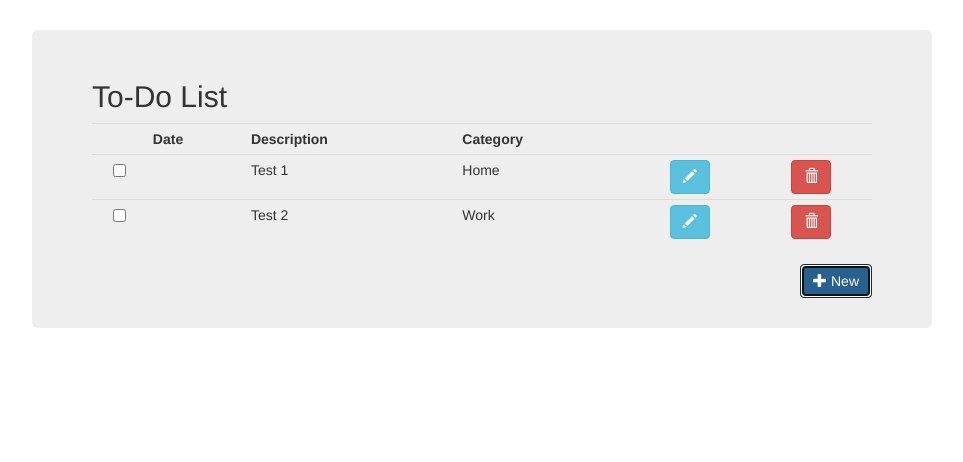
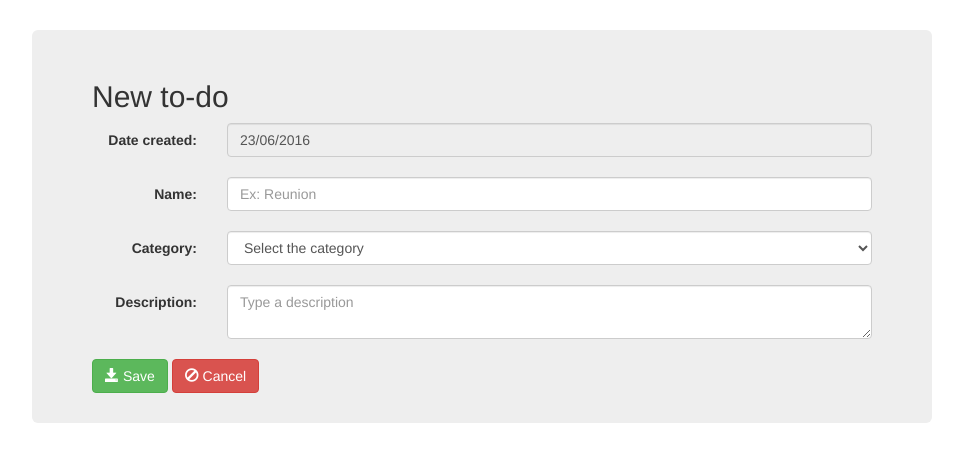
Before and after one commit to mauriciomedeiros/sb-todo-list, a website: page app/index.html at #/to-dos in a window 1280 px wide. Both pictures are taken after a click on the button "New". Shown: the whole page, without its empty margins (158-1121 px from the left). Drawn offline with nearby package versions, Linux system fonts and the light colour scheme; some packages are replaced by stand-ins of ours.

Commit message:
- Add form to create new todo. - Implementation of the save, canceal and new

```diff
--- a/app/js/controller/todoListController.js
+++ b/app/js/controller/todoListController.js
@@ -6,23 +6,37 @@
    TodoListController.$inject = ['$scope'];
 
    function TodoListController($scope){
-      $scope.todoList = [{description:"Test 1", category: "Home"},
-      {description:"Test 2", category: "Work"}];
+      $scope.todo = {};
+
       $scope.categoryList = [
          {
-            id: 1,
             name: "Work"
          },
          {
-            id: 2,
             name: "Home"
          }
       ];
 
-      init();
+      $scope.todoList = [{name:"Test 1", category: $scope.categoryList[0]},
+      {name:"Test 2", category: $scope.categoryList[1]}];
 
-      function init(){
-         console.log("teste");
+      $scope.isNewOrEdit = false;
+
+      $scope.new = function(){
+         $scope.todo = {};
+         $scope.isNewOrEdit = true;
+         $scope.todo.dateCreate = new Date();
+      };
+
+      $scope.cancel = function(){
+         $scope.isNewOrEdit = false;
+         delete $scope.todo;
+      };
+
+      $scope.save = function(todo){
+         $scope.todoList.push(todo);
+         delete $scope.todo;
+         $scope.isNewOrEdit = false;
       };
    };
 })();
--- /dev/null
+++ b/app/view/todo/_form.html
@@ -0,0 +1,39 @@
+<form name="todoForm" class="form-horizontal">
+   <h2 class="text-left">New to-do</h2>
+
+   <div class="form-group">
+      <label class="col-sm-2 control-label">Date created: </label>
+      <div class="col-sm-10">
+         <input type="text" class="form-control" ng-value="todo.dateCreate | date: 'dd/MM/yyyy'" ng-disabled="true"/>
+      </div>
+   </div>
+   <div class="form-group">
+      <label class="col-sm-2 control-label"> Name: </label>
+      <div class="col-sm-10">
+         <input type="text" class="form-control" ng-model="todo.name" name="name" placeholder="Ex: Reunion" ng-required="true" ng-minlength="3" ng-maxlength="20"/>
+      </div>
+   </div>
+   <div class="form-group">
+      <label class="col-sm-2 control-label"> Category: </label>
+      <div class="col-sm-10">
+         <select class="form-control" ng-model="todo.category" name="category" ng-options="category.name for category in categoryList | orderBy:'name'" ng-required="true">
+   			<option value="">Select the category</option>
+   		</select>
+      </div>
+   </div>
+   <div class="form-group">
+      <label class="col-sm-2 control-label"> Description: </label>
+      <div class="col-sm-10">
+         <textarea type="text" class="form-control" ng-model="todo.description" name="name" placeholder="Type a description" ng-maxlength="200"></textarea>
+      </div>
+   </div>
+</form>
+<div class="text-left">
+   <button class="btn btn-success bt-lg" ng-click="save(todo)">
+      <span class="glyphicon glyphicon-save"></span> Save
+   </button>
+
+   <button class="btn btn-danger bt-lg" ng-click="cancel()">
+      <span class=" glyphicon glyphicon-ban-circle"></span> Cancel
+   </button>
+</div>
--- a/app/view/todo/_show.html
+++ b/app/view/todo/_show.html
@@ -1,3 +1,4 @@
+<h2 class="text-left">To-Do List</h2>
 <table class="table table-condensed">
    <tr>
       <th class="text-center"></th>
@@ -12,8 +13,8 @@
          <input type="checkbox"/>
       </td>
       <td class="text-center"></td>
-      <td class="text-left">{{todo.description}}</td>
-      <td class="text-left">{{todo.category}}</td>
+      <td class="text-left">{{todo.name}}</td>
+      <td class="text-left">{{todo.category.name}}</td>
       <td class="text-center">
          <button class=" btn btn-info bt-lg ">
             <span class="glyphicon glyphicon-pencil"></span>
@@ -26,3 +27,8 @@
       </td>
    </tr>
 </table>
+<div class="text-left">
+   <button class="btn btn-primary bt-lg" ng-click="new()">
+      <span class="glyphicon glyphicon-plus"></span> New
+   </button>
+</div>
--- a/app/view/todo/index.html
+++ b/app/view/todo/index.html
@@ -1,10 +1,6 @@
 <div class="jumbotron">
-   <h2 class="text-left">To-Do List</h2>
-   <div ng-include="'view/todo/_show.html'"></div>
+   <!-- <h2 class="text-left">To-Do List</h2> -->
+   <div ng-hide="isNewOrEdit" ng-include="'view/todo/_show.html'"></div>
 
-   <div class="text-right">
-      <button class="btn btn-primary bt-lg ">
-         <span class="glyphicon glyphicon-plus"></span> New
-      </button>
-   </div>
+   <div ng-show="isNewOrEdit" ng-include="'view/todo/_form.html'"></div>
 </div>
```
